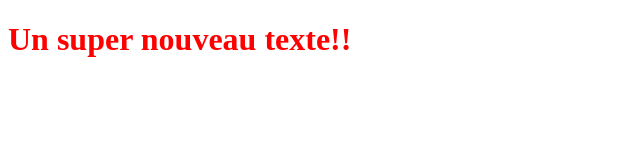
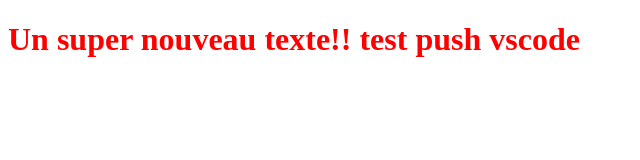
Before and after one commit to Malakan22/OpenclassroomsProject, a plain HTML site: page index.html in a window 1280 px wide. Shown: the whole page, without its empty margins (0-640 px from the left). Drawn offline with Linux system fonts and the light colour scheme.

Commit message:
Push test

```diff
--- a/index.html
+++ b/index.html
@@ -5,6 +5,6 @@
     <link rel="stylesheet" type="text/css" href="styles.css" />
   </head>
   <body>
-    <h1>Un super nouveau texte!!</h1>
+    <h1>Un super nouveau texte!! test push vscode</h1>
   </body>
 </html>
```
